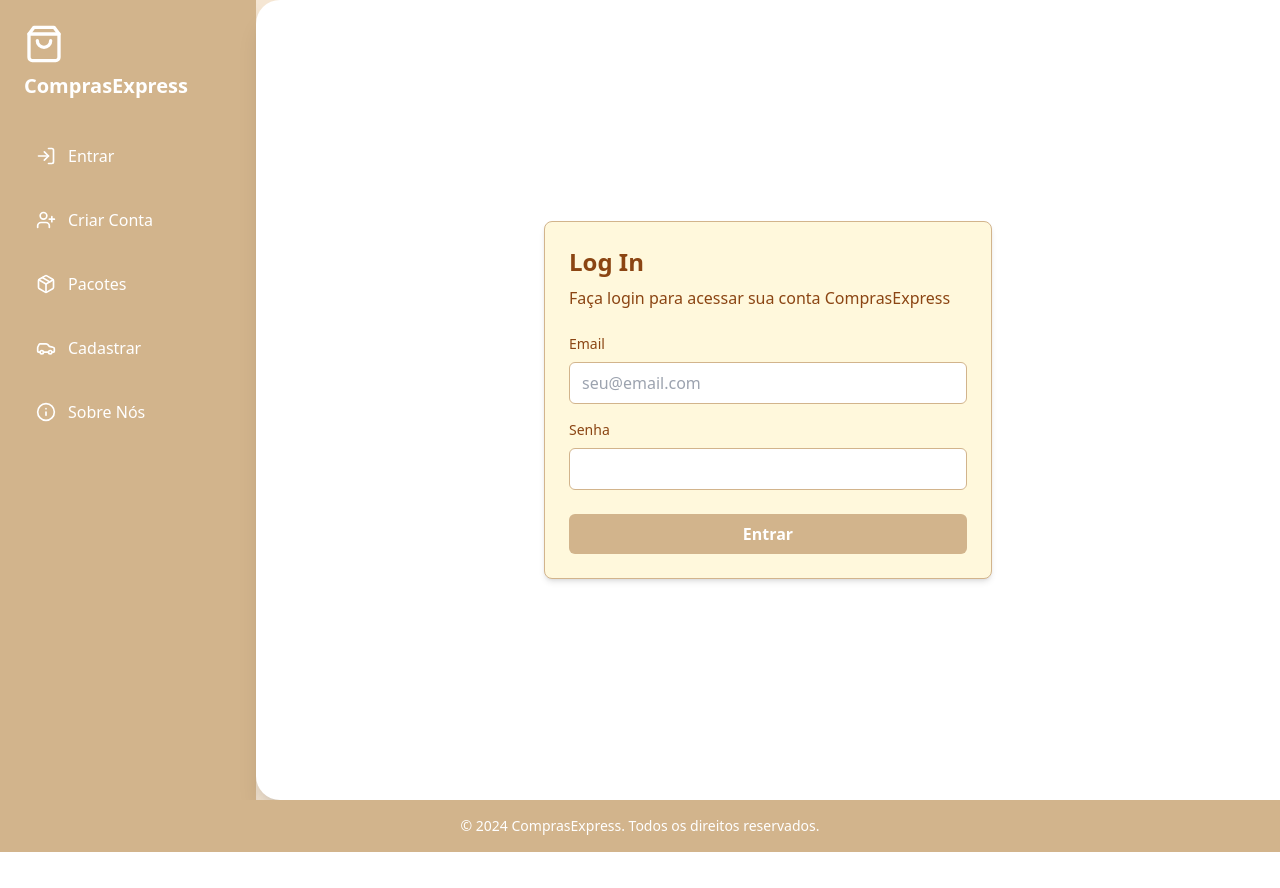
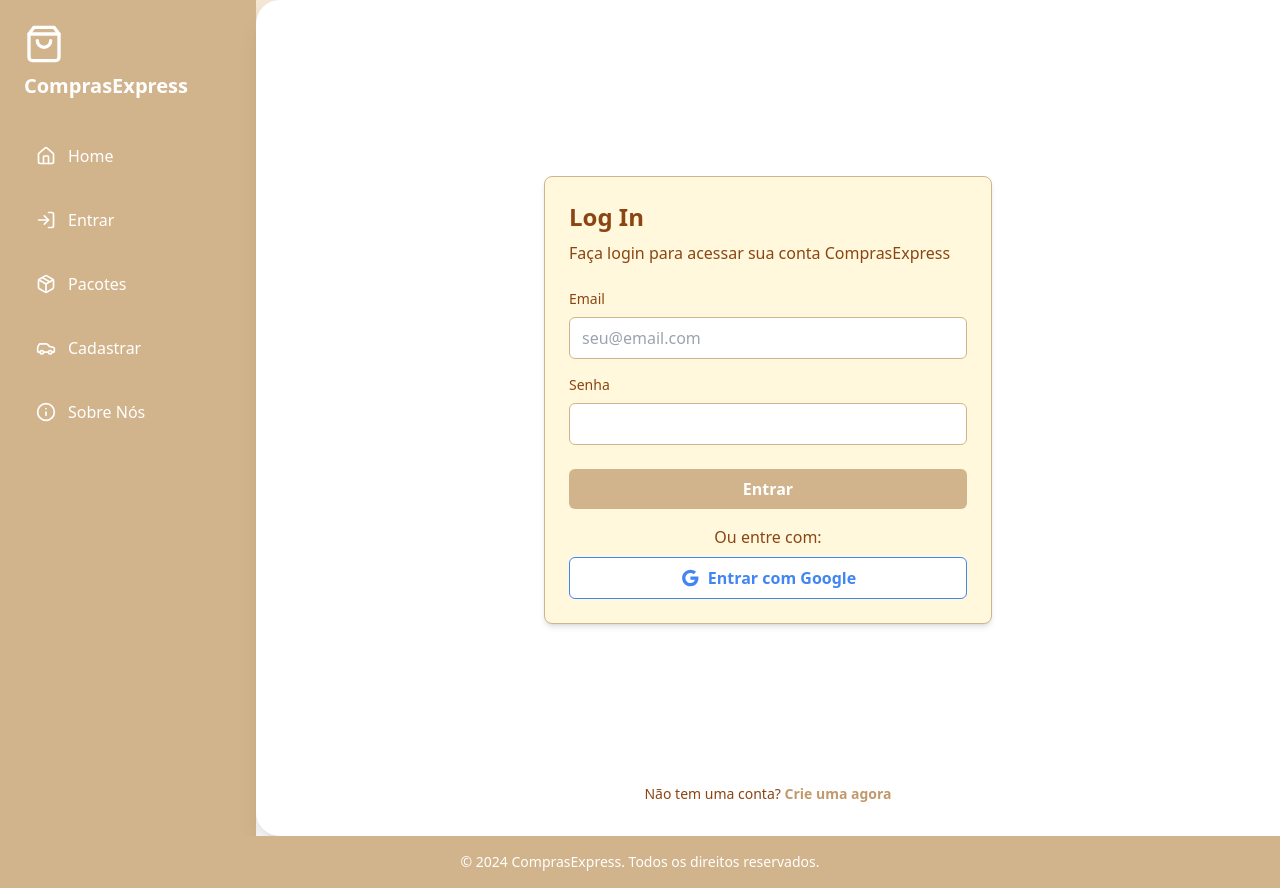
Before and after one commit to pedrom0803/App, a React (Create React App) app in the folder frontend/: page / in a window 1280 px wide. Both pictures are taken after a click on the button "Entrar". Before the commit the page ends 852 px from the top, so only its background shows below. Built offline with nearby package versions, Linux system fonts and the light colour scheme.

Commit message:
pagina pacotes e mariquices na entrar

```diff
--- a/frontend/src/pagesAll/EntrarPage.tsx
+++ b/frontend/src/pagesAll/EntrarPage.tsx
@@ -44,6 +44,18 @@
               Entrar
             </button>
           </form>
+          <div className="mt-4 text-center">
+            <p className="text-[#8B4513] mb-2">Ou entre com:</p>
+            <button className="w-full px-4 py-2 bg-white text-[#4285F4] font-semibold rounded-md border border-[#4285F4] hover:bg-[#4285F4] hover:text-white transition-colors duration-200 flex items-center justify-center">
+              <svg className="w-5 h-5 mr-2" viewBox="0 0 24 24">
+                <path
+                  fill="currentColor"
+                  d="M12.545,10.239v3.821h5.445c-0.712,2.315-2.647,3.972-5.445,3.972c-3.332,0-6.033-2.701-6.033-6.032s2.701-6.032,6.033-6.032c1.498,0,2.866,0.549,3.921,1.453l2.814-2.814C17.503,2.988,15.139,2,12.545,2C7.021,2,2.543,6.477,2.543,12s4.478,10,10.002,10c8.396,0,10.249-7.85,9.426-11.748L12.545,10.239z"
+                />
+              </svg>
+              Entrar com Google
+            </button>
+          </div>
         </div>
       </div>
     </div>
--- a/frontend/src/pagesClient/ClientHomePage.tsx
+++ b/frontend/src/pagesClient/ClientHomePage.tsx
@@ -5,9 +5,10 @@
 import InfoPage from "../pagesAll/InfoPage";
 import EntrarPage from "../pagesAll/EntrarPage";
 import CriarConta from "../pagesAll/CriarConta";
+import Pacotes from "./PacotesPage";
 import {
   ShoppingBag,
-  UserPlus,
+  Home,
   Package,
   Info,
   ArrowRight,
@@ -38,13 +39,13 @@
       case "iniciarConta":
         return <CriarConta />;
       case "pacotes":
-        return <p>Conteúdo da seção "Pacotes"</p>;
+        return <Pacotes />;
       case "cadastrar":
         return <p>Conteúdo da seção "Cadastrar"</p>;
       case "sobreNos":
         return <InfoPage />;
       case "login":
-        return <EntrarPage />;
+        return renderIniciarConta();
       default:
         return null;
     }
@@ -126,6 +127,24 @@
     );
   };
 
+  const renderIniciarConta = () => {
+    return (
+      <div>
+        <EntrarPage />
+        <p className="text-sm text-center mt-4 text-[#8B4513]">
+          Não tem uma conta?{" "}
+          <a
+            href="#"
+            className="text-[#C19A6B] font-semibold"
+            onClick={() => setSelectedSection("iniciarConta")} // Aqui chamamos o método para renderizar a página de criar conta
+          >
+            Crie uma agora
+          </a>
+        </p>
+      </div>
+    );
+  };
+
   return (
     <div className="flex flex-col h-screen bg-[#F5E6D3]">
       <div className="flex flex-1">
@@ -141,18 +160,18 @@
           </div>
           <nav className="space-y-4">
             <button
+              onClick={() => setSelectedSection("home")}
+              className="w-full flex items-center justify-start p-3 text-white hover:bg-[#C19A6B] rounded-lg transition-colors duration-200"
+            >
+              <Home className="mr-3 h-5 w-5" />
+              Home
+            </button>
+            <button
               onClick={() => setSelectedSection("login")}
               className="w-full flex items-center justify-start p-3 text-white hover:bg-[#C19A6B] rounded-lg transition-colors duration-200"
             >
               <LogIn className="mr-3 h-5 w-5" />
               Entrar
-            </button>
-            <button
-              onClick={() => setSelectedSection("iniciarConta")}
-              className="w-full flex items-center justify-start p-3 text-white hover:bg-[#C19A6B] rounded-lg transition-colors duration-200"
-            >
-              <UserPlus className="mr-3 h-5 w-5" />
-              Criar Conta
             </button>
             <button
               onClick={() => setSelectedSection("pacotes")}
--- a/frontend/src/pagesClient/PacotesPage.tsx
+++ b/frontend/src/pagesClient/PacotesPage.tsx
@@ -1,3 +1,69 @@
+import { Check } from "lucide-react";
+
 export default function Pacotes() {
-  return;
+  const pacotes = [
+    {
+      nome: "Básico",
+      preco: "€ 4,5",
+      extras: [
+        "Válido para 3 Compras",
+        "Receba 10% de desconto em todas as suas compras",
+      ],
+    },
+    {
+      nome: "Classic",
+      preco: "€ 8,75",
+      extras: [
+        "Válido todas as Compras durante um mês",
+        "Receba 10% de desconto em todas as suas compras",
+      ],
+    },
+    {
+      nome: "Premium",
+      preco: "€ 12",
+      extras: [
+        "Valido todas as Compras durante um mês",
+        "Receba 10% de desconto em todas as suas compras",
+        "Pedido prioritário",
+      ],
+    },
+  ];
+
+  return (
+    <div className="space-y-8">
+      <h2 className="text-3xl font-bold text-[#8B4513] mb-8 border-b-2 border-[#D2B48C] pb-4">
+        Nossos Pacotes
+      </h2>
+      <div className="grid grid-cols-3 gap-6 px-4">
+        {pacotes.map((pacote, index) => (
+          <div
+            key={index}
+            className="bg-[#FFF8DC] border border-[#D2B48C] rounded-lg shadow-md overflow-hidden"
+          >
+            <div className="bg-[#D2B48C] p-4">
+              <h3 className="text-white text-xl font-semibold">
+                {pacote.nome}
+              </h3>
+            </div>
+            <div className="p-6">
+              <p className="text-2xl font-bold text-[#8B4513] mb-4">
+                {pacote.preco}
+              </p>
+              <ul className="text-[#8B4513] space-y-2">
+                {pacote.extras.map((extra, idx) => (
+                  <li key={idx} className="flex items-center">
+                    <Check className="mr-2 h-4 w-4 text-[#D2B48C]" />
+                    {extra}
+                  </li>
+                ))}
+              </ul>
+              <button className="w-full mt-6 px-4 py-2 bg-[#D2B48C] text-white font-semibold rounded-md hover:bg-[#C19A6B] transition-colors duration-200">
+                Escolher Plano
+              </button>
+            </div>
+          </div>
+        ))}
+      </div>
+    </div>
+  );
 }
```
